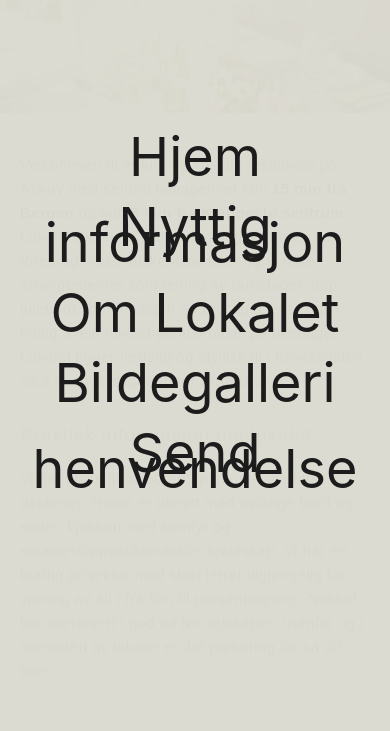
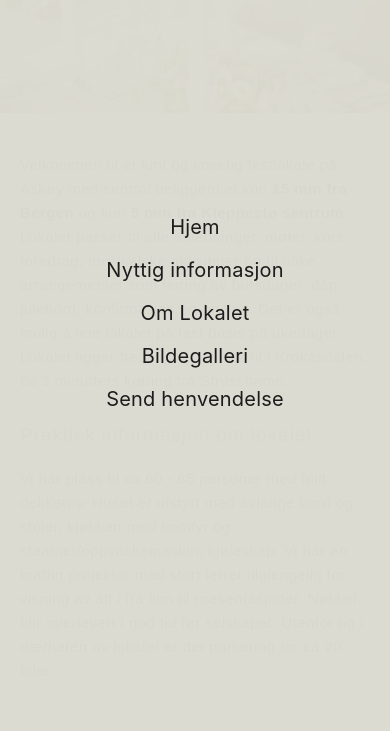
Before and after one commit to fagerli/forsamlingshuset, a plain HTML site: page index.html in a window 390 px wide. Both pictures are taken after a click on the checkbox 6 px from the left and 11 px from the top of the page. Shown: the part 113-844 px from the top of the page. Drawn offline with Linux system fonts and the light colour scheme.

Commit message:
decreased font size mobile menu

```diff
--- a/styles.css
+++ b/styles.css
@@ -322,8 +322,10 @@ a:hover {
 #mobileNavigation > div > a,
 #mobileNavigation > div > label {
     display: block;
-    padding: 0.5em 0;
-    font-size: 54px;
+    padding: 0.45em 0;
+    font-size: 20px; /* reduced for mobile to avoid overlap */
+    line-height: 1.25;
+    letter-spacing: 0.2px;
 }
 
 #mobileNavigation .subnav > div a {
```
